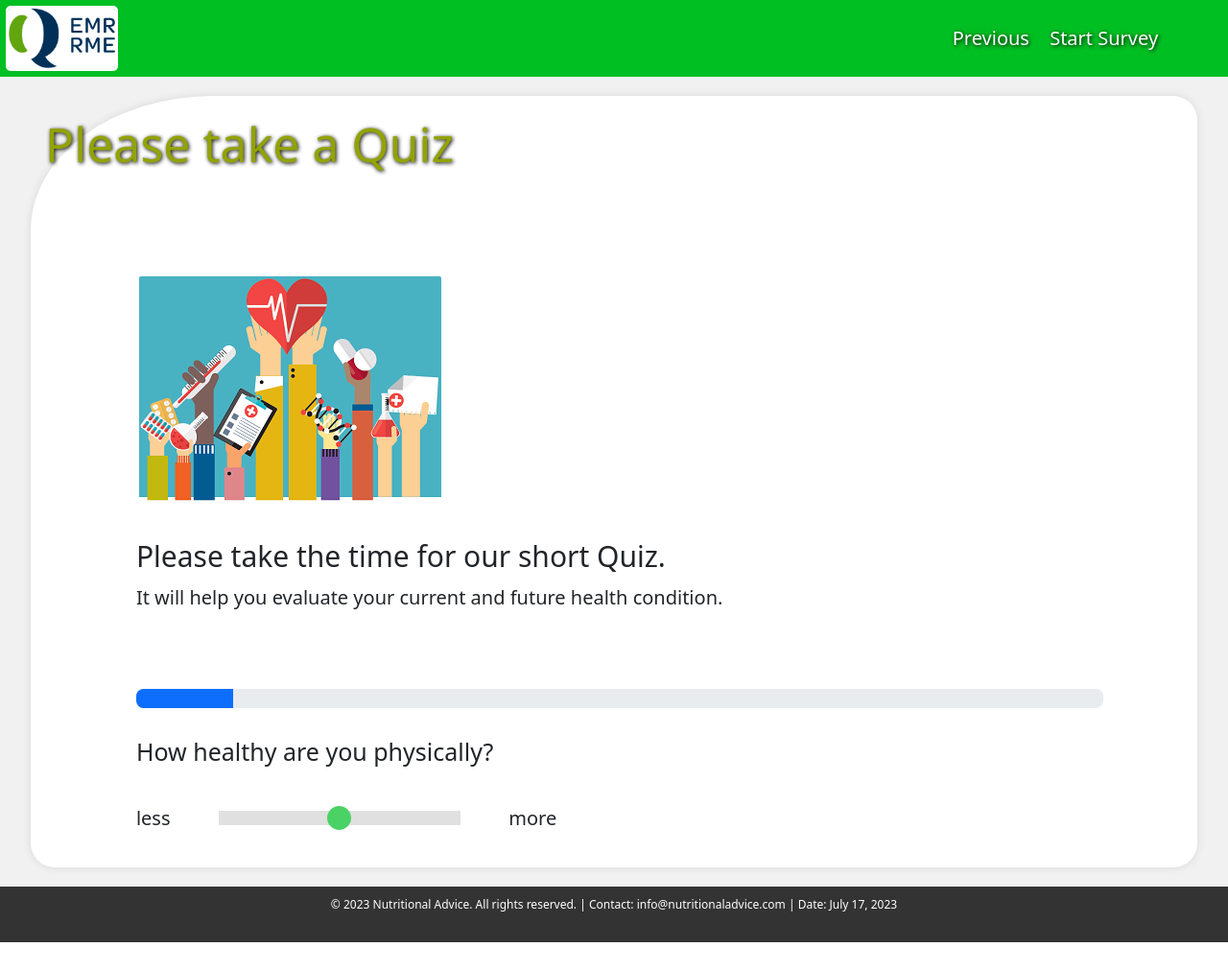
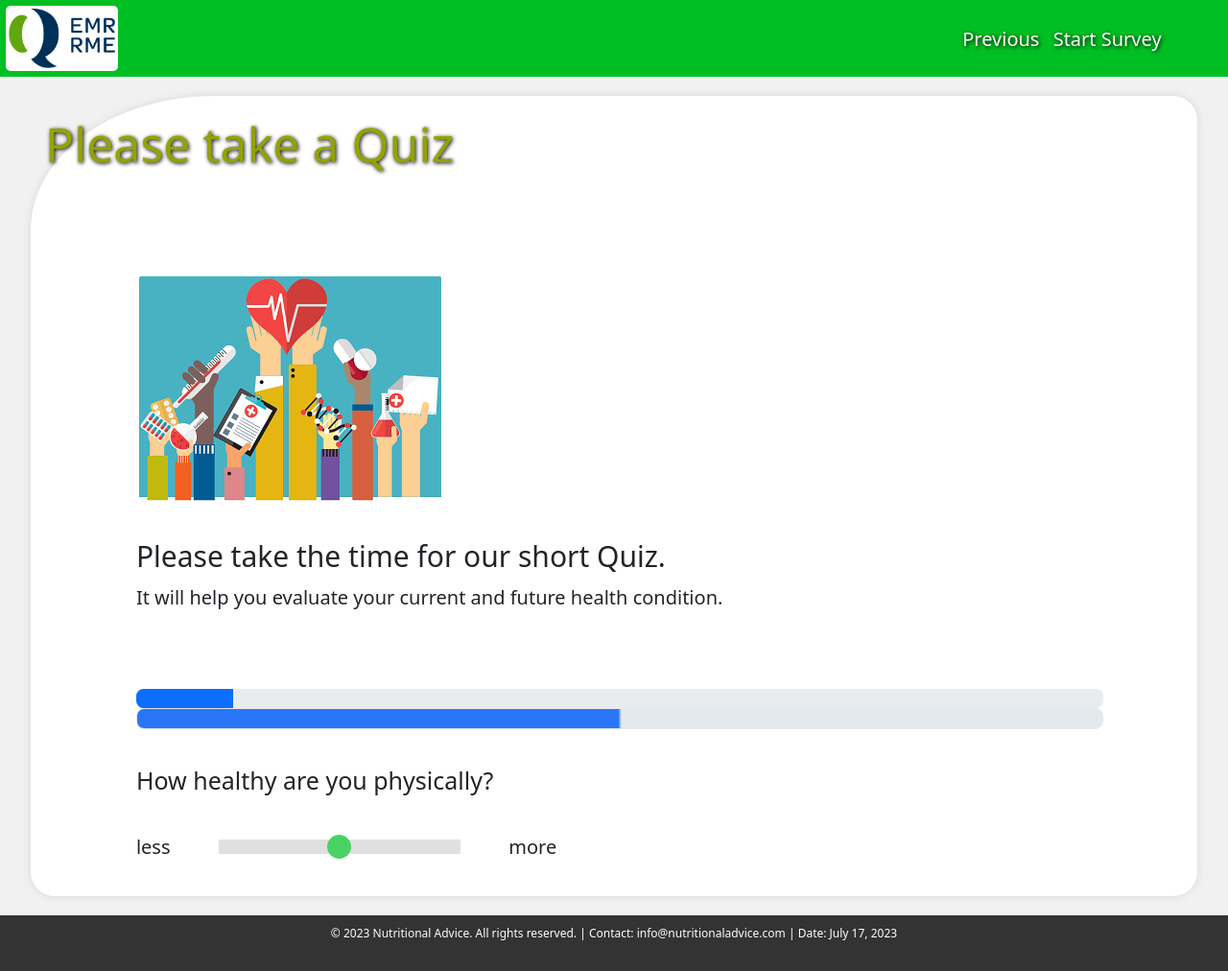
Before and after one commit to Scarrus666/Personal_Health_Survey, a PHP site: page / in a window 1280 px wide. Shown: the whole page at 96% size. Before the commit the page ends 982 px from the top, so only its background shows below. Run offline with PHP 8.4, Linux system fonts and the light colour scheme.

Commit message:
progress animation

```diff
--- a/index.php
+++ b/index.php
@@ -36,6 +36,7 @@
                     <!-- PROGRESS -->
                 </div>
             </div>
+            <canvas id="progressCanvas"></canvas>
         </div>
 
             <br>
@@ -44,6 +45,74 @@
             <div class="slidecontainer">
                 less<input type="range" min="1" max="5" value="3" class="slider" id="myRange">more
             </div>
+
+            <script>
+                // Get the canvas element
+                var canvas = document.getElementById("progressCanvas");
+                var ctx = canvas.getContext("2d");
+
+                // Disable image smoothing
+                ctx.imageSmoothingEnabled = false;
+
+                // Define progress variables
+                var progress = 50;
+                var totalProgress = 100;
+
+                // Animate the progress bar
+                function animateProgressBar()
+                    {
+                        var animationId;
+                        var start = 0;
+                        var end = progress;
+
+                        function step(timestamp)
+                            {
+                                if (!start) start = timestamp;
+                                var progressTime = timestamp - start;
+                                var progressValue = Math.min((progressTime / 2500) * totalProgress, end);
+
+                                // Update the progress value
+                                updateProgress(progressValue);
+
+                                if (progressValue < end)
+                                    {
+                                        animationId = requestAnimationFrame(step);
+                                    }
+                            }
+
+                        animationId = requestAnimationFrame(step);
+                    }
+
+                // Update the progress
+                function updateProgress(value)
+                {
+                    progress = value;
+                    drawProgress();
+                }
+
+                // Draw the progress bar
+                function drawProgress()
+                {
+                    // Clear the canvas
+                    ctx.clearRect(0, 0, canvas.width, canvas.height);
+
+                    // Draw the progress bar background
+                    ctx.fillStyle = "#e3e9ec";
+                    ctx.fillRect(0, 0, canvas.width, canvas.height);
+
+                    // Draw the progress bar
+                    var progressWidth = (progress / totalProgress) * canvas.width;
+                    ctx.fillStyle = "rgb(42, 118, 248)";
+                    ctx.fillRect(0, 0, progressWidth, canvas.height);
+                }
+
+                // Start the animation when the page loads
+                window.addEventListener("load", function ()
+                    {
+                        animateProgressBar();
+                    }
+                );
+            </script>
 
         </div>
 
--- a/style.css
+++ b/style.css
@@ -44,7 +44,7 @@ html, body
 {
     color: #fff;
     text-decoration: none;
-    padding: 8px;
+    padding: 4.5px;
     border-radius: 5px;
     transition: background-color 0.3s ease;
 }
@@ -140,7 +140,7 @@ h1
 
 .qimage
 {
-    width: auto;
+    max-width: 27%;
     height: 87%;
     align-items: center;
     border-style: solid;
@@ -283,8 +283,16 @@ h1
 
   .bar
   {
-    max-width: 100;
-    min-width: 50%;
+    width: 100;
     align-items: center;
     text-align: center;
   }
+
+canvas
+{
+    border: 1px solid #e3e9ec;
+    width: 100%;
+    height: 22px;
+    border-radius: 8px;
+    color: rgb(42, 118, 248);
+}
```
